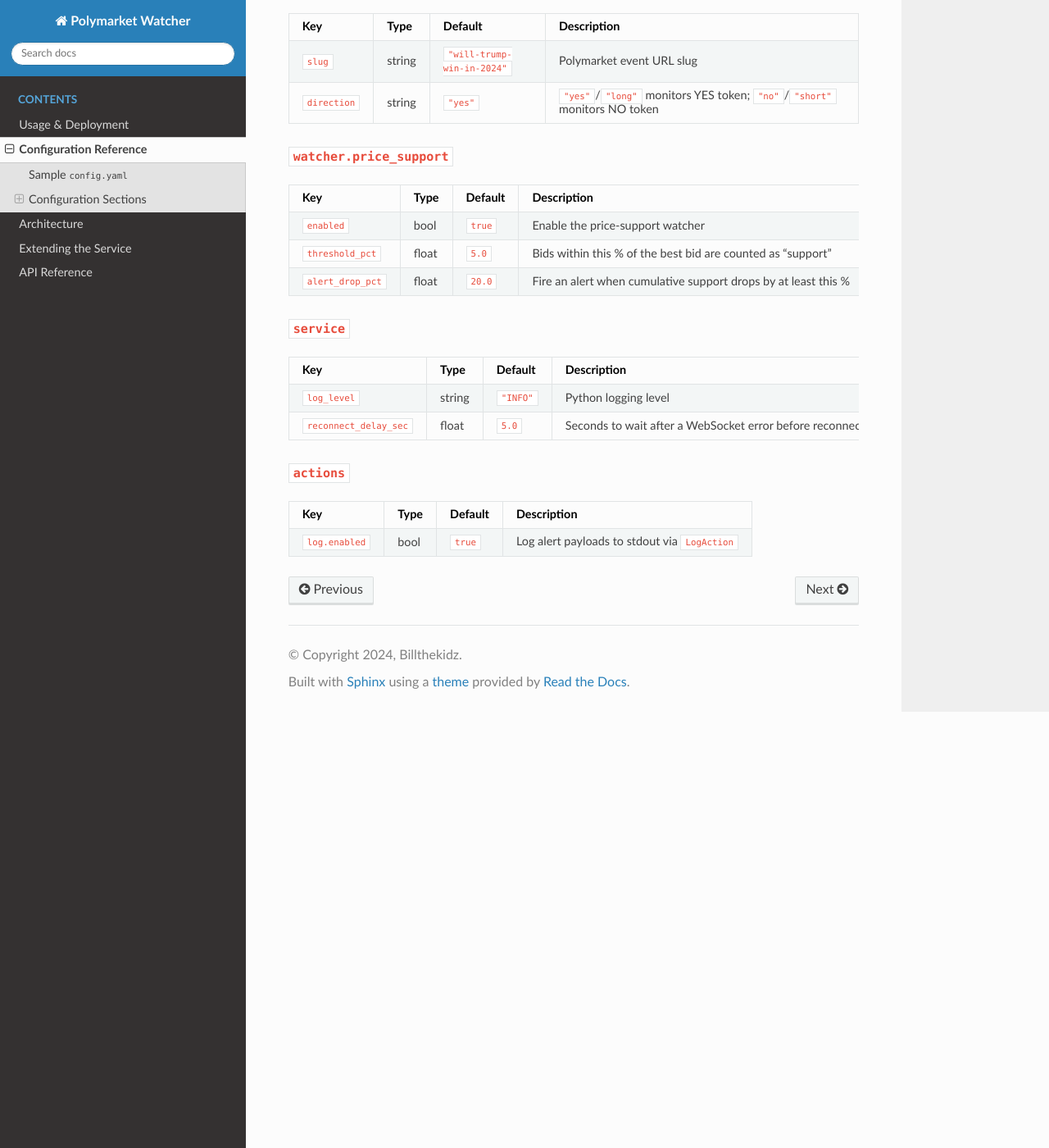
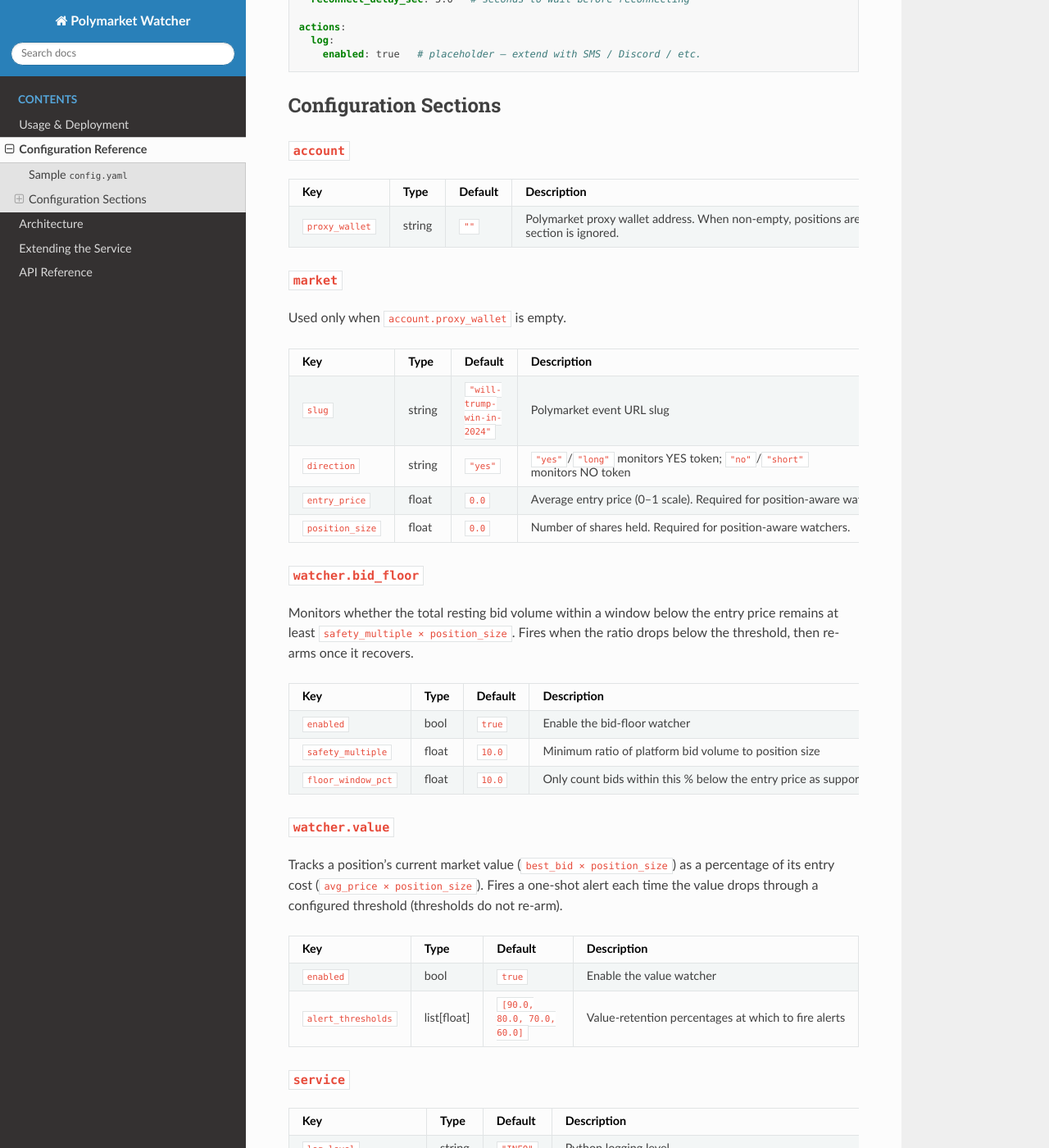
Before and after one commit to Billthekidz/symmetrical-carnival, a Sphinx documentation site: the page built from docs/configuration.md, in a window 1280 px wide and 1400 px high, scrolled down 690 px. Shown: the whole window at 82% size. Built offline with Sphinx 7.4.7 and the Read the Docs theme 3.1.0, drawn with Linux system fonts in a browser that asks for light colours; some of the changed text lies outside the part shown.

Commit message:
[documentation] Update docs for BidFloorWatcher, ValueWatcher, and position auto-discovery
- README: update intro and quick-start config to reflect new watchers and
  the proxy_wallet / manual-fallback startup paths; remove PriceSupportWatcher
- docs/configuration.md: replace watcher.price_support section with
  watcher.bid_floor (safety_multiple, floor_window_pct) and watcher.value
  (alert_thresholds); add new account section and entry_price / position_size
  fields to market section; refresh sample config
- docs/architecture.md: update Mermaid diagram and module map (add
  position_fetcher.py, bid_floor_watcher.py, value_watcher.py; remove
  price_support_watcher.py); rewrite data flow to cover both startup paths
- docs/usage.md: update project layout tree to match new module set

Co-authored-by: Copilot <223556219+Copilot@users.noreply.github.com>

````diff
--- a/docs/configuration.md
+++ b/docs/configuration.md
@@ -6,15 +6,27 @@ working directory).
 ## Sample `config.yaml`
 
 ```yaml
+# Option A — auto-discover all open positions from your proxy wallet.
+# When proxy_wallet is non-empty the [market] section is ignored.
+account:
+  proxy_wallet: ""   # e.g. "0xYourProxyWalletHere"
+
+# Option B — manual fallback for a single market (used when proxy_wallet is empty).
 market:
   slug: "will-trump-win-in-2024"   # any Polymarket event slug
   direction: "yes"                  # "yes"/"long" or "no"/"short"
+  entry_price: 0.72                 # average entry price (0–1); 0 means unknown
+  position_size: 100.0              # shares held; 0 means unknown
 
 watcher:
-  price_support:
+  bid_floor:
     enabled: true
-    threshold_pct: 5.0     # depth window as % of best bid
-    alert_drop_pct: 20.0   # trigger when support drops by this %
+    safety_multiple: 10.0   # alert when platform volume < 10 × position size
+    floor_window_pct: 10.0  # only count bids within 10% below entry price
+
+  value:
+    enabled: true
+    alert_thresholds: [90.0, 80.0, 70.0, 60.0]   # % of entry cost remaining
 
 service:
   log_level: "INFO"          # DEBUG | INFO | WARNING | ERROR
@@ -27,20 +39,46 @@ actions:
 
 ## Configuration Sections
 
+### `account`
+
+| Key | Type | Default | Description |
+|-----|------|---------|-------------|
+| `proxy_wallet` | string | `""` | Polymarket proxy wallet address. When non-empty, positions are fetched automatically from the Data API and the `[market]` section is ignored. |
+
 ### `market`
+
+Used only when `account.proxy_wallet` is empty.
 
 | Key | Type | Default | Description |
 |-----|------|---------|-------------|
 | `slug` | string | `"will-trump-win-in-2024"` | Polymarket event URL slug |
 | `direction` | string | `"yes"` | `"yes"`/`"long"` monitors YES token; `"no"`/`"short"` monitors NO token |
+| `entry_price` | float | `0.0` | Average entry price (0–1 scale). Required for position-aware watchers. |
+| `position_size` | float | `0.0` | Number of shares held. Required for position-aware watchers. |
 
-### `watcher.price_support`
+### `watcher.bid_floor`
+
+Monitors whether the total resting bid volume within a window below the entry
+price remains at least `safety_multiple × position_size`.  Fires when the
+ratio drops below the threshold, then re-arms once it recovers.
 
 | Key | Type | Default | Description |
 |-----|------|---------|-------------|
-| `enabled` | bool | `true` | Enable the price-support watcher |
-| `threshold_pct` | float | `5.0` | Bids within this % of the best bid are counted as "support" |
-| `alert_drop_pct` | float | `20.0` | Fire an alert when cumulative support drops by at least this % |
+| `enabled` | bool | `true` | Enable the bid-floor watcher |
+| `safety_multiple` | float | `10.0` | Minimum ratio of platform bid volume to position size |
+| `floor_window_pct` | float | `10.0` | Only count bids within this % below the entry price as support |
+
+### `watcher.value`
+
+Tracks a position's current market value (`best_bid × position_size`) as a
+percentage of its entry cost (`avg_price × position_size`).  Fires a one-shot
+alert each time the value drops through a configured threshold (thresholds do
+not re-arm).
+
+| Key | Type | Default | Description |
+|-----|------|---------|-------------|
+| `enabled` | bool | `true` | Enable the value watcher |
+| `alert_thresholds` | list[float] | `[90.0, 80.0, 70.0, 60.0]` | Value-retention percentages at which to fire alerts |
 
 ### `service`
 
````
Also changed, not shown: README.md (+24 -6 lines), docs/architecture.md (+24 -15 lines), docs/usage.md (+4 -2 lines).
